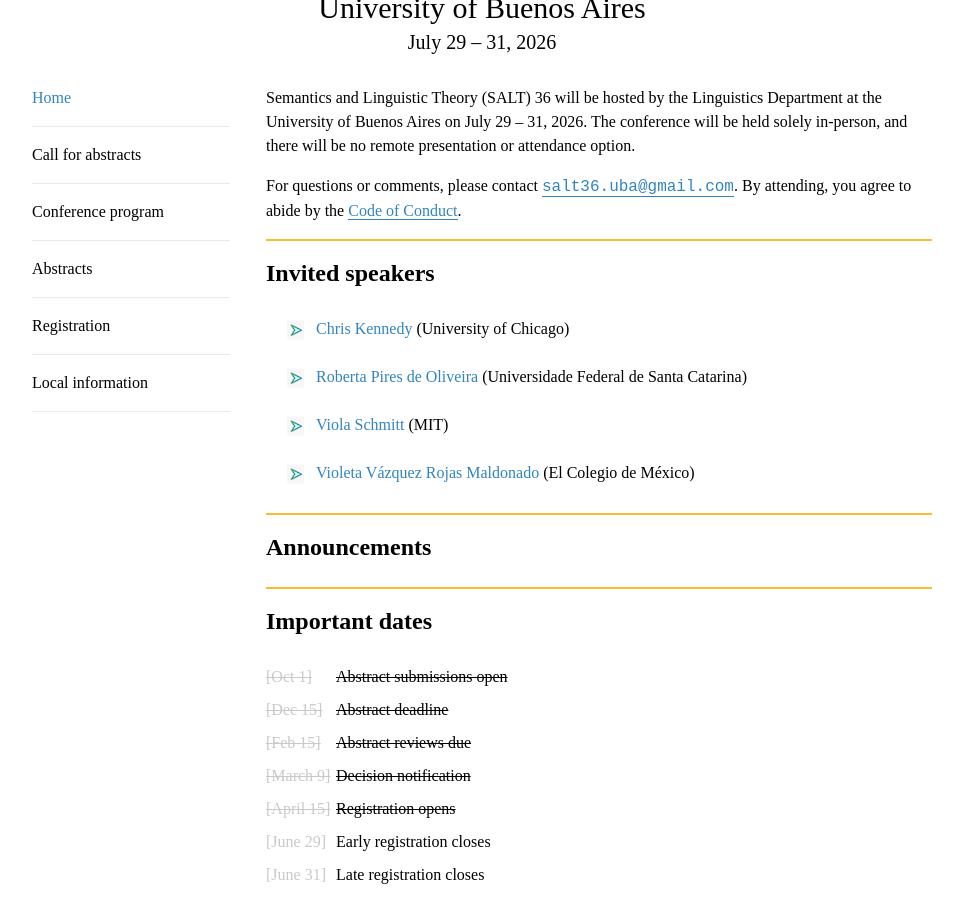
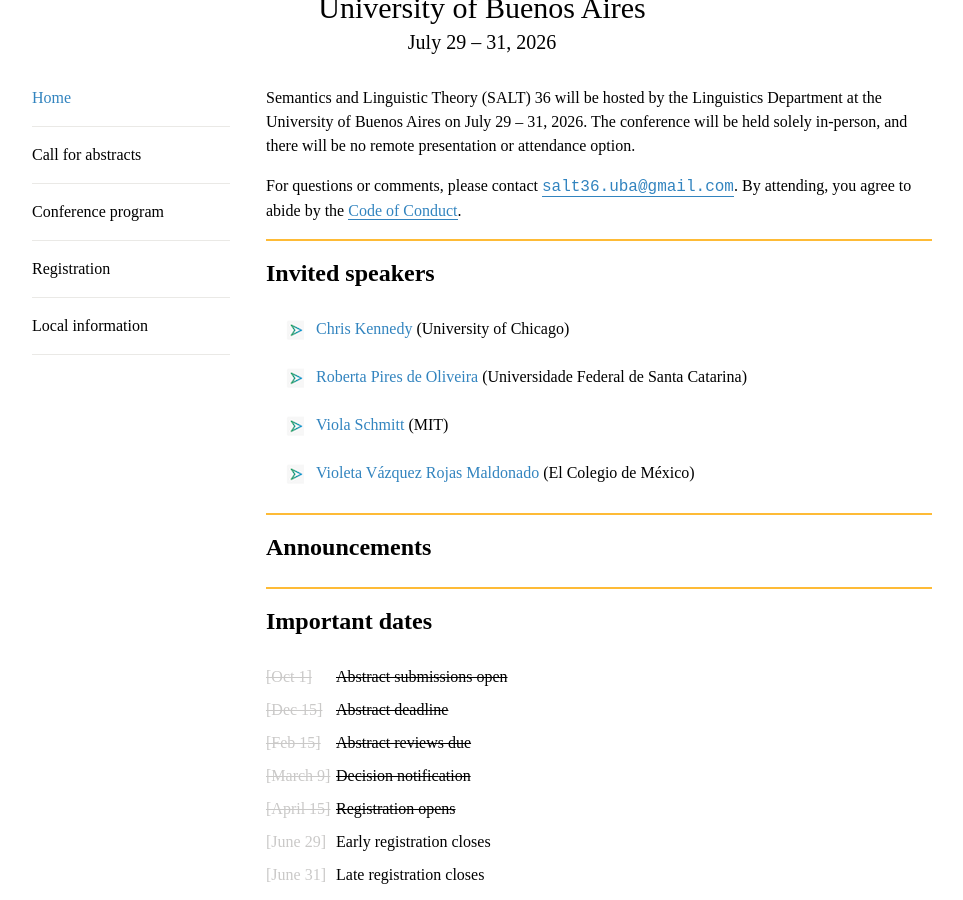
Before and after one commit to saltconf/salt36, a Jekyll site: the page built from index.md, in a window 1280 px wide and 900 px high, scrolled down 375 px. Shown: the whole window, without its empty margins (158-1121 px from the left). Built offline with Jekyll 4.4.1, drawn with Linux system fonts in a browser that asks for light colours.

Commit message:
remove abstracts from navigation

```diff
--- a/_data/navigation.yml
+++ b/_data/navigation.yml
@@ -8,10 +8,6 @@
 
 - title: Conference program
   url: /conference-program/
-  relative: true
-
-- title: Abstracts
-  url: /abstracts/
   relative: true
 
 - title: Registration
```
